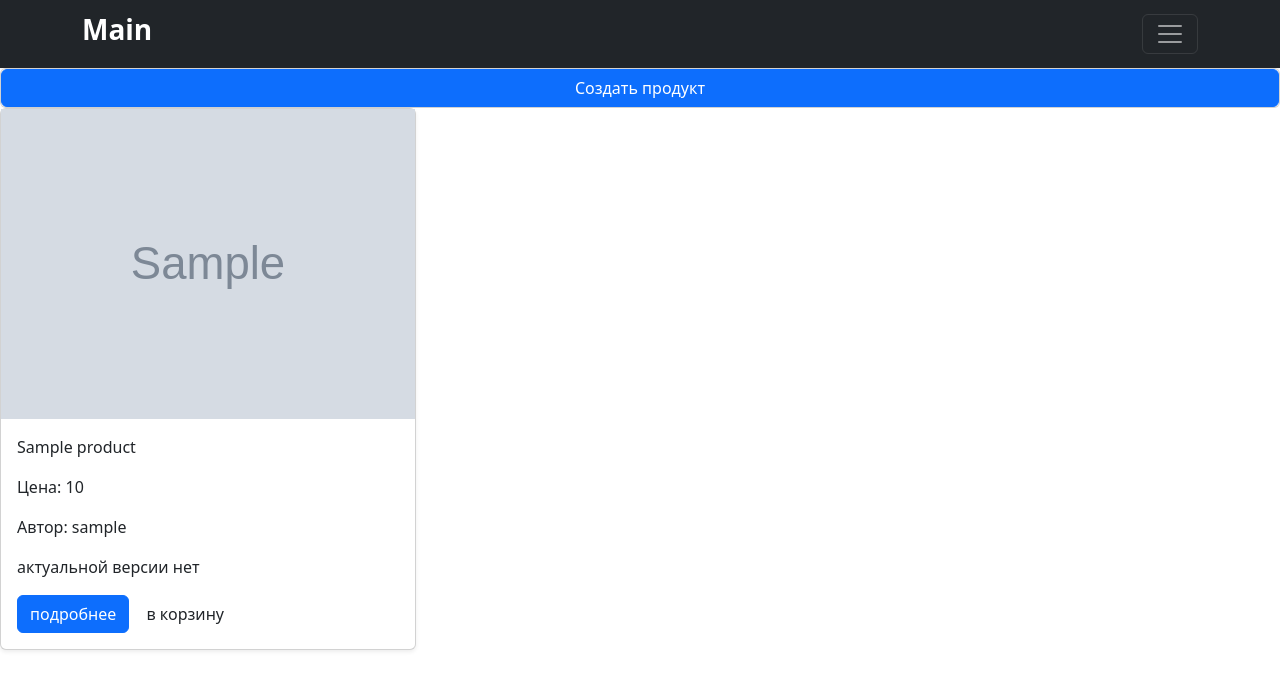
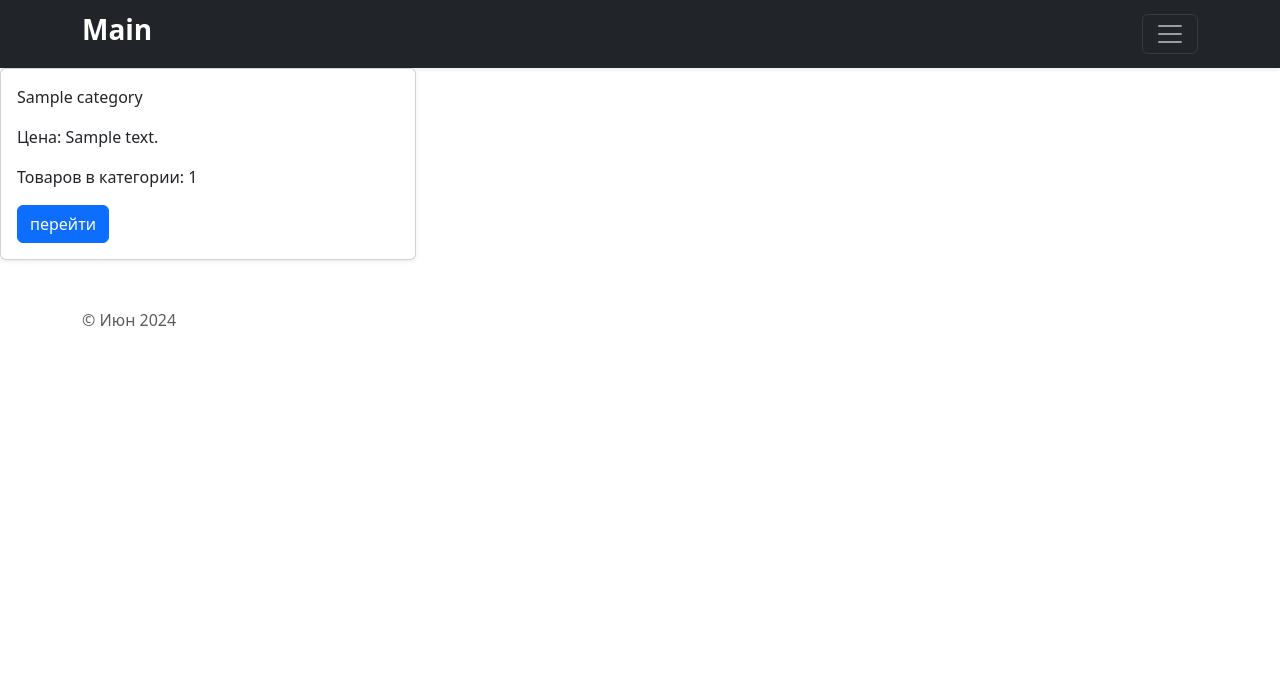
Before and after one commit to Menosad/django_project_1, a Django app: page / in a window 1280 px wide. Shown: the top 699 px of the page. Run offline with Django 5.2, Linux system fonts and the light colour scheme; tables that the repository leaves empty hold one stand-in row (values such as "Sample post"); grey boxes marked "Sample" are stand-in pictures; data that the repository does not hold is empty; parts of the project's set-up code (start-up, migrations or seed data) failed here and were passed over; some libraries are stand-ins or nearby versions.

Commit message:
добавил кэширование и вывод списка категорий

```diff
--- a/catalog/templates/catalog/index.html
+++ b/catalog/templates/catalog/category_detail.html
@@ -9,10 +9,10 @@
     </div>
 </div>
 <div class="row row-cols-1 row-cols-sm-2 row-cols-md-3 g-3">
-    {% for prod in prod_list %}
+    {% for prod in object.prod_list %}
     <div class="col">
         <div class="card shadow-sm">
-            <img src="{{ prod.avatar | media_filter }}">
+            <img src="{{ prod.avatar | media_filter }}" width="80%" height="70%">
             <div class="card-body">
                 <p class="card-text">{{ prod.name | name_filter }}</p>
                 <p class="card-text">Цена: {{ prod.price }}</p>
--- a/catalog/templates/catalog/includes/inc_main_menu.html
+++ b/catalog/templates/catalog/includes/inc_main_menu.html
@@ -4,7 +4,7 @@
             <div class="row">
                 <div class="col-sm-4 py-4">
                     <ul class="list-unstyled">
-                        <li><a href="{% url 'catalog:index' %}" class="text-white"><h3>Catalog</h3></a></li>
+                        <li><a href="{% url 'catalog:main' %}" class="text-white"><h3>Catalog</h3></a></li>
                         <li><a href="{% url 'catalog:contacts' %}" class="text-white"><h3>Contacts</h3></a></li>
                         <li><a href="{% url 'catalog:blog_list' %}" class="text-white"><h3>Blogs</h3></a></li>
                     </ul>
--- /dev/null
+++ b/catalog/templates/catalog/main.html
@@ -0,0 +1,24 @@
+{% extends 'catalog/base.html' %}
+{% load my_tags %}
+{% block  content %}
+<div class="row">
+    <div class="col-12">
+    </div>
+</div>
+<div class="row row-cols-1 row-cols-sm-2 row-cols-md-3 g-3">
+    {% for cat in object_list %}
+    <div class="col">
+        <div class="card shadow-sm">
+            <div class="card-body">
+                <p class="card-text">{{ cat.name | name_filter }}</p>
+                <p class="card-text">Цена: {{ cat.description }}</p>
+                <p class="card-text">Товаров в категории: {{ cat.products_count }}</p>
+                <div class="d-grid gap-2 d-md-block">
+                    <a class="btn btn-primary" href="{% url 'catalog:product_list' cat.pk %}" type="button">перейти</a>
+                </div>
+            </div>
+        </div>
+    </div>
+    {% endfor %}
+</div>
+{% endblock %}
--- a/catalog/urls.py
+++ b/catalog/urls.py
@@ -1,25 +1,27 @@
 from django.urls import path
+from django.views.decorators.cache import cache_page
 
 from catalog.apps import MyappConfig
 from catalog.views import (
-    ProductListView,
     CatalogTemplateView,
     ProductDetailView,
     BlogListView,
     BlogCreateView,
     BlogDetailView,
     BlogUpdateView,
-    BlogDeleteView, ProductCreateView, ProductUpdateView, VersionDetailView, VersionDeleteView,
+    BlogDeleteView, ProductCreateView, ProductUpdateView, VersionDetailView, VersionDeleteView, CategoriesListView,
+    CategoryDetailView,
 )
 
 app_name = MyappConfig.name
 
 urlpatterns = [
-    path("", ProductListView.as_view(), name="index"),
+    path("product_list/<int:pk>", CategoryDetailView.as_view(), name="product_list"),
+    path("", CategoriesListView.as_view(), name="main"),
     path("create_product", ProductCreateView.as_view(), name="create_product"),
     path("edit_product/<int:pk>", ProductUpdateView.as_view(), name="edit_product"),
     path("contacts/", CatalogTemplateView.as_view(), name="contacts"),
-    path("product/<int:pk>/", ProductDetailView.as_view(), name="product"),
+    path("product/<int:pk>/", cache_page(60)(ProductDetailView.as_view()), name="product"),
     path("blog_list/", BlogListView.as_view(), name="blog_list"),
     path("blog_form/", BlogCreateView.as_view(), name="create"),
     path("blog_detail/<int:pk>/", BlogDetailView.as_view(), name="detail"),
--- a/catalog/views.py
+++ b/catalog/views.py
@@ -1,4 +1,4 @@
-from django.contrib.auth.mixins import LoginRequiredMixin, PermissionRequiredMixin, UserPassesTestMixin
+from django.contrib.auth.mixins import LoginRequiredMixin, UserPassesTestMixin
 from django.forms import inlineformset_factory
 from django.shortcuts import render
 from django.urls import reverse, reverse_lazy
@@ -13,26 +13,42 @@ from django.views.generic import (
 from pytils.translit import slugify
 
 from catalog.forms import ProductForm, VersionForm
-from catalog.models import Product, Blog, Version
+from catalog.models import Product, Blog, Version, Category
+from catalog.services import get_product_list_from_cache
+from config import settings
 
 
-class ProductListView(ListView):
-    model = Product
-    template_name = "catalog/index.html"
+class CategoriesListView(ListView):
+    model = Category
+    template_name = 'catalog/main.html'
 
     def get_context_data(self, *, object_list=None, **kwargs):
         context = super().get_context_data(**kwargs)
+        for obj in context['object_list']:
+            obj.products_count = len(obj.products.all())
+            obj.save()
+        return context
+
+
+class CategoryDetailView(DetailView):
+    model = Category
+
+    def get_current_version_list(self, lst: list):
         prod_list = []
-        for object in context['object_list']:
-                product = Product.objects.get(pk=object.pk)
-                if Product.objects.get(pk=object.pk).versions.filter(is_current=True):
-                    product.version = Product.objects.get(pk=object.pk).versions.filter(is_current=True).get()
-                    prod_list.append(product)
-                else:
-                    product.version = None
-                    prod_list.append(product)
-        context['prod_list'] = prod_list
-        return context
+        for object in lst:
+            product = Product.objects.get(pk=object.pk)
+            if Product.objects.get(pk=object.pk).versions.filter(is_current=True):
+                product.version = Product.objects.get(pk=object.pk).versions.filter(is_current=True).get()
+            else:
+                product.version = None
+            prod_list.append(product)
+        return prod_list
+
+    def get_object(self, queryset=None):
+        cat = super().get_object()
+        cat.prod_list = get_product_list_from_cache(self.kwargs['pk'])
+        cat.save()
+        return cat
 
 
 class CatalogTemplateView(TemplateView):
@@ -67,7 +83,7 @@ class ProductDetailView(LoginRequiredMixin, DetailView):
 class ProductCreateView(LoginRequiredMixin, UserPassesTestMixin, CreateView):
     form_class = ProductForm
     model = Product
-    success_url = reverse_lazy('catalog:index')
+    success_url = reverse_lazy('catalog:main')
 
     def test_func(self):
         return self.request.user.is_superuser
@@ -208,7 +224,7 @@ class VersionDetailView(DetailView):
 
 class VersionDeleteView(LoginRequiredMixin, DeleteView):
     model = Version
-    success_url = 'catalog/index.html'
+    success_url = 'catalog/category_detail.html'
     login_url = 'users:users_login'
 
     def get_context_data(self, **kwargs):
--- a/params.ini
+++ /dev/null
@@ -1,3 +0,0 @@
-[mail]
-EMAIL_HOST_USER="your@mail.ru"
-EMAIL_HOST_PASSWORD="password"
--- a/pyproject.toml
+++ b/pyproject.toml
@@ -14,6 +14,8 @@ flake8 = "^7.0.0"
 black = "^24.4.2"
 django = "^5.0.6"
 pytils = "^0.4.1"
+python-dotenv = "^1.0.1"
+redis = "^5.0.7"
 
 
 [build-system]
```
Also changed, not shown: catalog/services.py (added, +17 -0 lines), config/settings.py (+20 -9 lines), media/products/photo1720439906_7.jpeg (added), media/products/гольфа_IpXHJNS.jpg (added), 1 other file.
